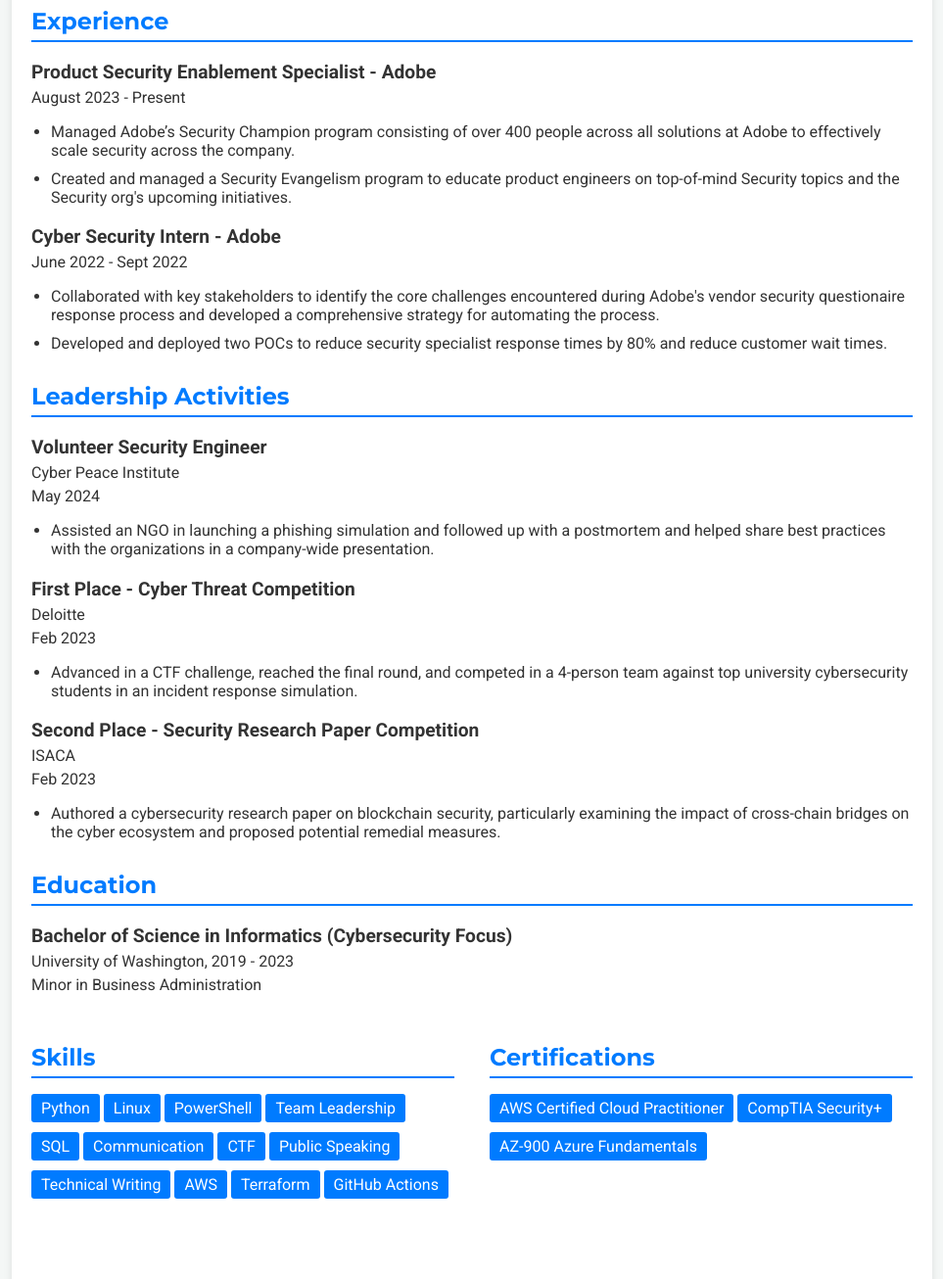
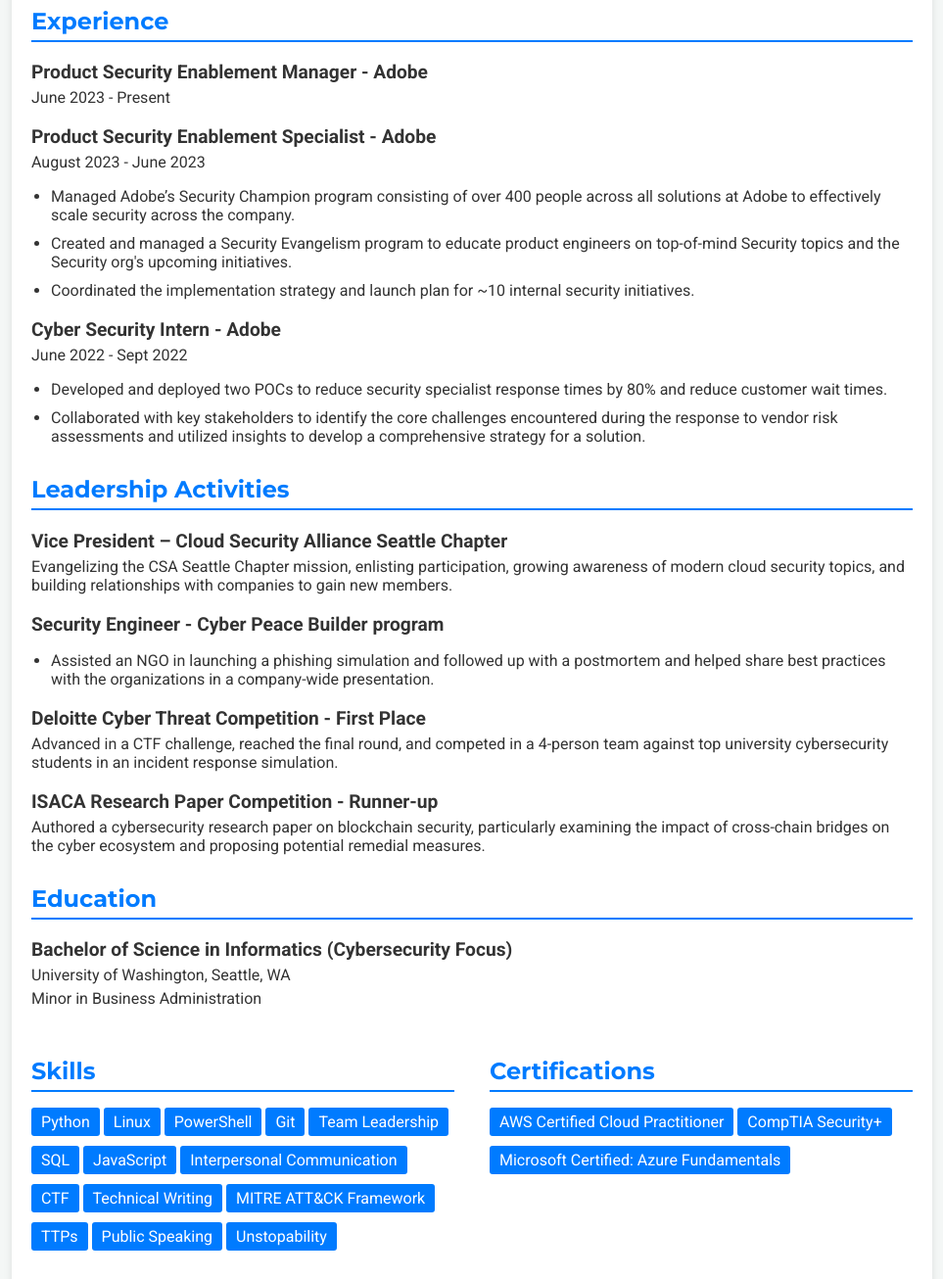
Before and after one commit to aws-resume-challenge-org/frontend-aws-resume-challenge, a plain HTML site: page terraform-resume-front/resources/index.html in a window 1280 px wide. Shown: the part 260-1566 px from the top of the page at 98% size, without its empty margins (158-1121 px from the left). Drawn offline with Linux system fonts and the light colour scheme; no server answers.

Commit message:
Updating resume

```diff
--- a/terraform-resume-front/resources/index.html
+++ b/terraform-resume-front/resources/index.html
@@ -34,19 +34,24 @@
             <section class="experience section">
                 <h2>Experience</h2>
                 <div class="job">
+                    <h3>Product Security Enablement Manager - Adobe</h3>
+                    <p class="job-details">June 2023 - Present</p>
+                </div>
+                <div class="job">
                     <h3>Product Security Enablement Specialist - Adobe</h3>
-                    <p class="job-details">August 2023 - Present</p>
+                    <p class="job-details">August 2023 - June 2023</p>
                     <ul>
                         <li>Managed Adobe’s Security Champion program consisting of over 400 people across all solutions at Adobe to effectively scale security across the company.</li>
                         <li>Created and managed a Security Evangelism program to educate product engineers on top-of-mind Security topics and the Security org's upcoming initiatives.</li>
+                        <li>Coordinated the implementation strategy and launch plan for ~10 internal security initiatives.</li>
                     </ul>
                 </div>
                 <div class="job">
                     <h3>Cyber Security Intern - Adobe</h3>
                     <p class="job-details">June 2022 - Sept 2022</p>
                     <ul>
-                        <li>Collaborated with key stakeholders to identify the core challenges encountered during Adobe's vendor security questionaire response process and developed a comprehensive strategy for automating the process.</li>
                         <li>Developed and deployed two POCs to reduce security specialist response times by 80% and reduce customer wait times.</li>
+                        <li>Collaborated with key stakeholders to identify the core challenges encountered during the response to vendor risk assessments and utilized insights to develop a comprehensive strategy for a solution.</li>
                     </ul>
                 </div>
             </section>
@@ -54,28 +59,22 @@
             <section class="leadership section">
                 <h2>Leadership Activities</h2>
                 <div class="activity">
-                    <h3>Volunteer Security Engineer</h3>
-                    <p class="organization">Cyber Peace Institute</p>
-                    <p class="date">May 2024</p>
+                    <h3>Vice President – Cloud Security Alliance Seattle Chapter</h3>
+                    <p>Evangelizing the CSA Seattle Chapter mission, enlisting participation, growing awareness of modern cloud security topics, and building relationships with companies to gain new members.</p>
+                </div>
+                <div class="activity">
+                    <h3>Security Engineer - Cyber Peace Builder program</h3>
                     <ul>
                         <li>Assisted an NGO in launching a phishing simulation and followed up with a postmortem and helped share best practices with the organizations in a company-wide presentation.</li>
                     </ul>
                 </div>
                 <div class="activity">
-                    <h3>First Place - Cyber Threat Competition</h3>
-                    <p class="organization">Deloitte</p>
-                    <p class="date">Feb 2023</p>
-                    <ul>
-                        <li>Advanced in a CTF challenge, reached the final round, and competed in a 4-person team against top university cybersecurity students in an incident response simulation.</li>
-                    </ul>
+                    <h3>Deloitte Cyber Threat Competition - First Place</h3>
+                    <p>Advanced in a CTF challenge, reached the final round, and competed in a 4-person team against top university cybersecurity students in an incident response simulation.</p>
                 </div>
                 <div class="activity">
-                    <h3>Second Place - Security Research Paper Competition</h3>
-                    <p class="organization">ISACA</p>
-                    <p class="date">Feb 2023</p>
-                    <ul>
-                        <li>Authored a cybersecurity research paper on blockchain security, particularly examining the impact of cross-chain bridges on the cyber ecosystem and proposed potential remedial measures.</li>
-                    </ul>
+                    <h3>ISACA Research Paper Competition - Runner-up</h3>
+                    <p>Authored a cybersecurity research paper on blockchain security, particularly examining the impact of cross-chain bridges on the cyber ecosystem and proposing potential remedial measures.</p>
                 </div>
             </section>
 
@@ -83,7 +82,7 @@
                 <h2>Education</h2>
                 <div class="school">
                     <h3>Bachelor of Science in Informatics (Cybersecurity Focus)</h3>
-                    <p class="school-details">University of Washington, 2019 - 2023</p>
+                    <p class="school-details">University of Washington, Seattle, WA</p>
                     <p class="school-details">Minor in Business Administration</p>
                 </div>
             </section>
@@ -95,15 +94,17 @@
                         <li>Python</li>
                         <li>Linux</li>
                         <li>PowerShell</li>
+                        <li>Git</li>
                         <li>Team Leadership</li>
                         <li>SQL</li>
-                        <li>Communication</li>
+                        <li>JavaScript</li>
+                        <li>Interpersonal Communication</li>
                         <li>CTF</li>
+                        <li>Technical Writing</li>
+                        <li>MITRE ATT&CK Framework</li>
+                        <li>TTPs</li>
                         <li>Public Speaking</li>
-                        <li>Technical Writing</li>
-                        <li>AWS</li>
-                        <li>Terraform</li>
-                        <li>GitHub Actions</li>
+                        <li>Unstopability</li>
                     </ul>
                 </div>
                 <div class="certifications">
@@ -111,7 +112,7 @@
                     <ul>
                         <li>AWS Certified Cloud Practitioner</li>
                         <li>CompTIA Security+</li>
-                        <li>AZ-900 Azure Fundamentals</li>
+                        <li>Microsoft Certified: Azure Fundamentals</li>
                     </ul>
                 </div>
             </section>
```
